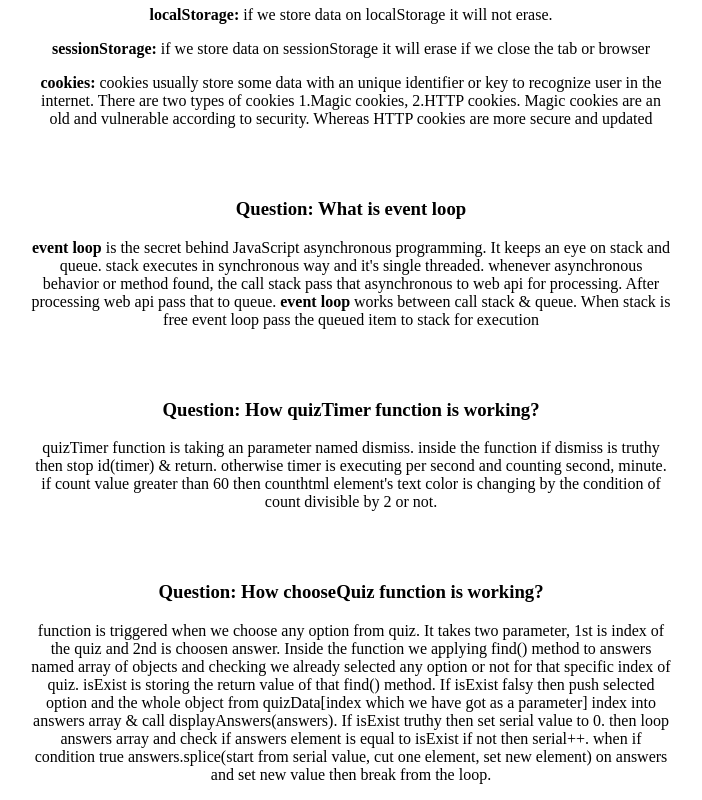
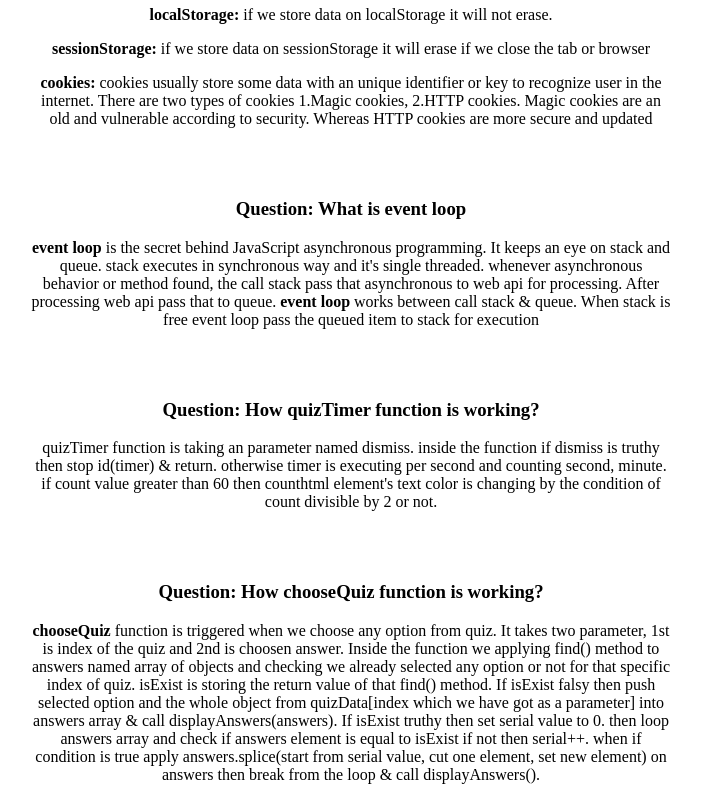
Before and after one commit to jesandante007/quiz-hero, a plain HTML site: page blog.html in a window 1280 px wide. Shown: the part 448-1248 px from the top of the page, without its empty margins (289-991 px from the left). Drawn offline with Linux system fonts and the light colour scheme.

Commit message:
did some changes

```diff
--- a/blog.html
+++ b/blog.html
@@ -32,6 +32,6 @@
     <h3 class="mt">Question: How quizTimer function is working?</h3>
     <p>quizTimer function is taking an parameter named dismiss. inside the function if dismiss is truthy then stop id(timer) & return. otherwise timer is executing per second and counting second, minute. if count value greater than 60 then counthtml element's text color is changing by the condition of count divisible by 2 or not.</p>
     <h3 class="mt">Question: How chooseQuiz function is working?</h3>
-    <p>function is triggered when we choose any option from quiz. It takes two parameter, 1st is index of the quiz and 2nd is choosen answer. Inside the function we applying find() method to answers named array of objects and checking we already selected any option or not for that specific index of quiz. isExist is storing the return value of that find() method. If isExist falsy then push selected option and the whole object from quizData[index which we have got as a parameter] index into answers array & call displayAnswers(answers). If isExist truthy then set serial value to 0. then loop answers array and check if answers element is equal to isExist if not then serial++. when if condition true answers.splice(start from serial value, cut one element, set new element) on answers and set new value then break from the loop.</p>
+    <p><strong>chooseQuiz</strong> function is triggered when we choose any option from quiz. It takes two parameter, 1st is index of the quiz and 2nd is choosen answer. Inside the function we applying find() method to answers named array of objects and checking we already selected any option or not for that specific index of quiz. isExist is storing the return value of that find() method. If isExist falsy then push selected option and the whole object from quizData[index which we have got as a parameter] into answers array & call displayAnswers(answers). If isExist truthy then set serial value to 0. then loop answers array and check if answers element is equal to isExist if not then serial++. when if condition is true apply  answers.splice(start from serial value, cut one element, set new element) on answers then break from the loop & call displayAnswers().</p>
 </body>
 </html>
```
